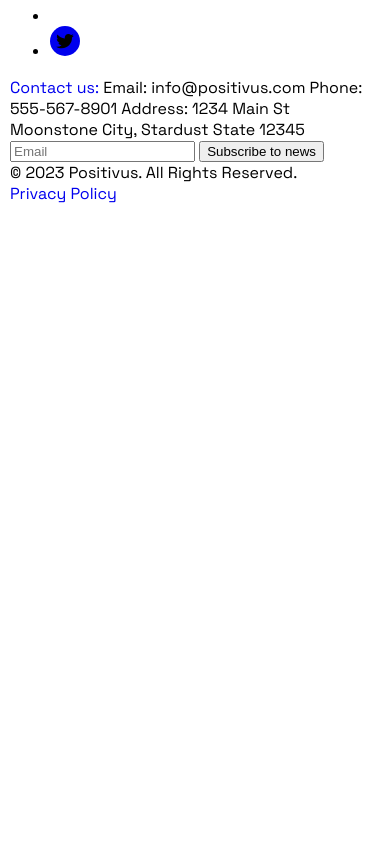
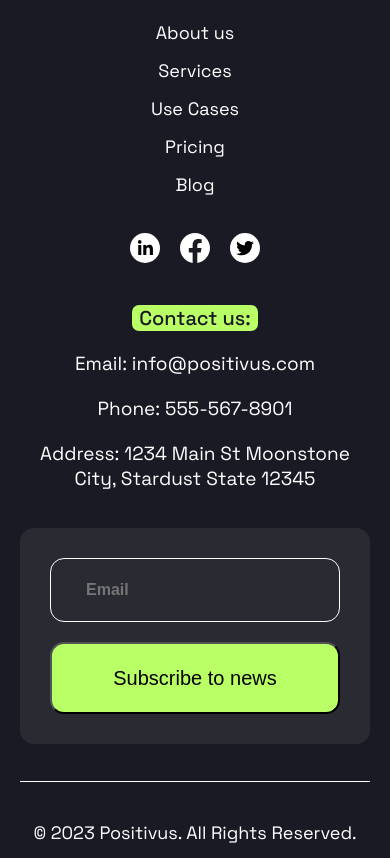
Before and after one commit to nodmalikov/positivus, a plain HTML site: page index.html in a window 390 px wide. Shown: the part 10029-10887 px from the top of the page. Before the commit the page ends 10233 px from the top, so only its background shows below. Drawn offline with Linux system fonts and the light colour scheme.

Commit message:
Add site-footer for scss code

```diff
--- a/index.html
+++ b/index.html
@@ -588,13 +588,13 @@
                     </ul>
                 </div>
                 <div class="site-footer__contact">
-                    <div>
+                    <div class="first-div">
                         <a href="#">Contact us:</a>
                         <span>Email: info@positivus.com</span>
                         <span>Phone: 555-567-8901</span>
                         <span>Address: 1234 Main St Moonstone City, Stardust State 12345</span>
                     </div>
-                    <div>
+                    <div class="second-div">
                         <form action="https://echo.htmlacademy.ru">
                             <input type="email" id="mail" name="email" placeholder="Email" aria-label="Email">
                             <button type="button">Subscribe to news</button>
--- a/scss/base/_global.scss
+++ b/scss/base/_global.scss
@@ -68,6 +68,7 @@ a {
     background-color: $black-color;
     border-radius: 14px;
     padding: 20px 35px;
+    transition: all 0.3s ease;
 
     &:hover {
         opacity: 0.8;
--- a/scss/pages/_footer.scss
+++ b/scss/pages/_footer.scss
@@ -0,0 +1,218 @@
+// SITE-FOOTER
+.site-footer {
+    background-color: $black-color;
+    border-top-left-radius: 45px;
+    border-top-right-radius: 45px;
+    padding: 55px 60px 50px;
+
+    .site-footer__link {
+        display: flex;
+        align-items: center;
+        justify-content: space-between;
+        gap: 15px;
+        margin-bottom: 66px;
+
+        @media only screen and (max-width: 960px) {
+            flex-direction: column;
+            gap: 37px;
+
+            .sitenav__list {
+                flex-direction: column;
+                gap: 15px;
+
+                .sitenav__link {
+                    text-decoration: none!important;
+                }
+            }
+        }
+
+        .sitenav__list {
+            display: flex;
+            align-items: center;
+
+            .sitenav__link {
+                font-weight: 400;
+                font-size: 18px;
+                line-height: normal;
+                color: $text-white-color;
+                text-decoration: underline;
+            }
+        }
+
+        .social {
+            display: flex;
+            align-items: center;
+            gap: 20px;
+            text-decoration: none;
+            list-style: none;
+            margin: 0;
+            padding: 0;
+
+            svg {
+                display: block;
+                color: $text-white-color;
+            }
+        }
+    }
+
+    .site-footer__contact {
+        display: flex;
+        justify-content: space-between;
+        gap: 20px;
+        @media only screen and (max-width: 960px) {
+            & {
+                gap: 37px;
+            }
+        }
+
+        @media only screen and (max-width: 960px) {
+            & {
+                flex-direction: column;
+                align-items: center;
+
+                .first-div {
+                    align-items: center!important;
+
+                    span {
+                        text-align: center;
+                        display: block;
+                    }
+                }
+
+                .second-div {
+                    padding: 30px!important;
+
+                    form {
+                        flex-direction: column;
+                    }
+                }
+            }
+        }
+
+        .first-div {
+            display: flex;
+            flex-direction: column;
+            align-items: flex-start;
+            gap: 20px;
+            max-width: 332px;
+
+            a {
+                font-weight: 500;
+                font-size: 20px;
+                line-height: normal;
+                color: $black-color;
+                background-color: $primary-color;
+                padding: 0 7px;
+                border-radius: 7px;
+                display: inline-block;
+            }
+
+            span {
+                font-weight: 400;
+                font-size: 19px;
+                line-height: normal;
+                color: $text-white-color;
+            }
+        }
+
+        .second-div {
+            background-color: $footer-form-bg;
+            border-radius: 14px;
+            padding: 58px 40px;
+            max-width: 634px;
+            display: flex;
+            align-items: center;
+
+            form {
+                display: flex;
+                align-items: stretch;
+                gap: 20px;
+
+                input {
+                    border-radius: 14px;
+                    border: 1px solid $text-white-color;
+                    padding: 22px 35px;
+                    background-color: transparent;
+                    color: $text-white-color;
+                    font-size: 16px;
+                    font-weight: 600;
+                    width: 100%;
+
+                    &:focus {
+                        outline: 1px solid $text-white-color;
+                    }
+                }
+
+                button {
+                    border-radius: 14px;
+                    padding: 20px 35px;
+                    background-color: $primary-color;
+                    font-size: 20px;
+                    font-weight: 400;
+                    line-height: 28px;
+                    color: $text-black-color;
+                    white-space: nowrap;
+                    width: 100%;
+                }
+            }
+        }
+    }
+
+    .site-footer__info {
+        display: flex;
+        align-items: center;
+        padding-top: 50px;
+        border-top: 1px solid $text-white-color;
+        margin-top: 50px;
+        gap: 40px;
+        @media only screen and (max-width: 950px) {
+            & {
+                flex-direction: column;
+                align-items: center;
+                padding-top: 37px;
+                margin-top: 37px;
+                gap: 15px;
+            }
+        }
+
+        span, a {
+            display: inline-block;
+            font-weight: 400;
+            font-size: 18px;
+            line-height: 28px;
+            text-transform: capitalize;
+            color: $text-white-color;
+
+            @media only screen and (max-width: 950px) {
+                & {
+                    text-align: center;
+                }
+            }
+        }
+
+        a {
+            text-decoration: underline;
+        }
+    }
+
+    @media only screen and (max-width: 1050px) {
+        & {
+            margin-right: -10px;
+            margin-left: -10px;
+            border-radius: 0;
+            padding: 50px 20px 30px;
+
+            .site-footer__link {
+                margin-bottom: 37px;
+            }
+
+            @media only screen and (max-width: 960px) {
+                .logo__img {
+                    width: 150px;
+                    height: 50px;
+                }
+            }
+
+        }
+    }
+}
```
Also changed, not shown: scss/main.css, 1 other file.
